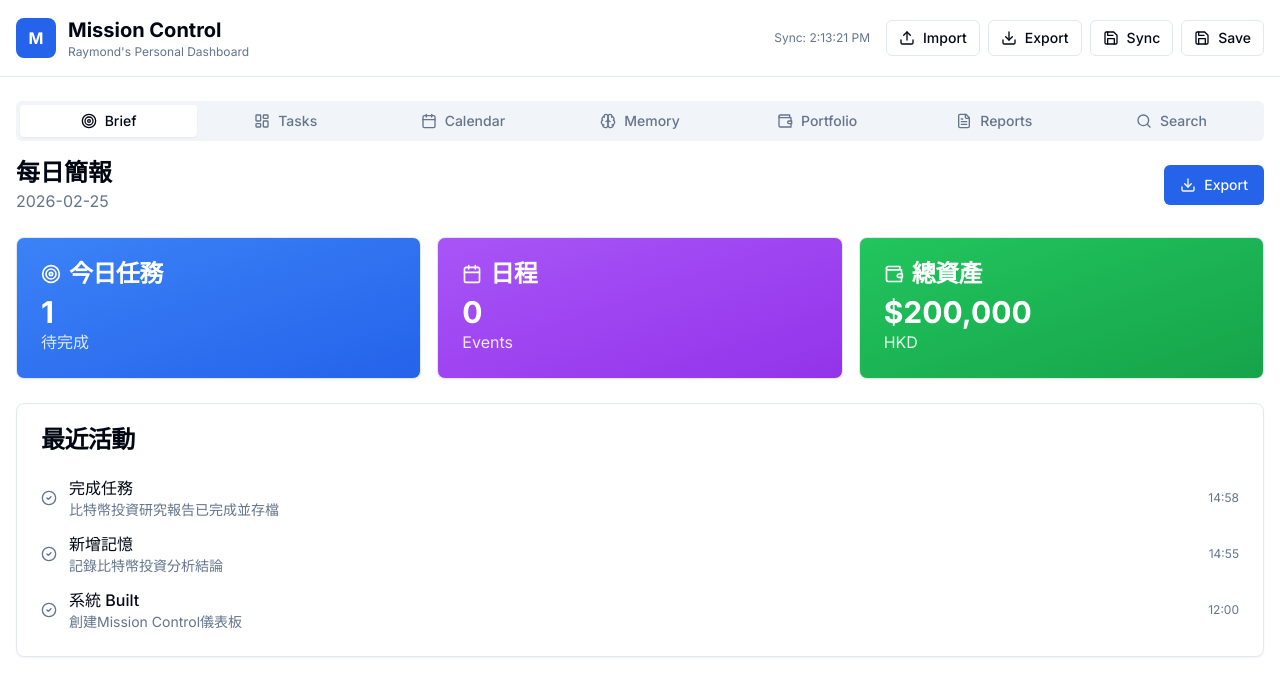
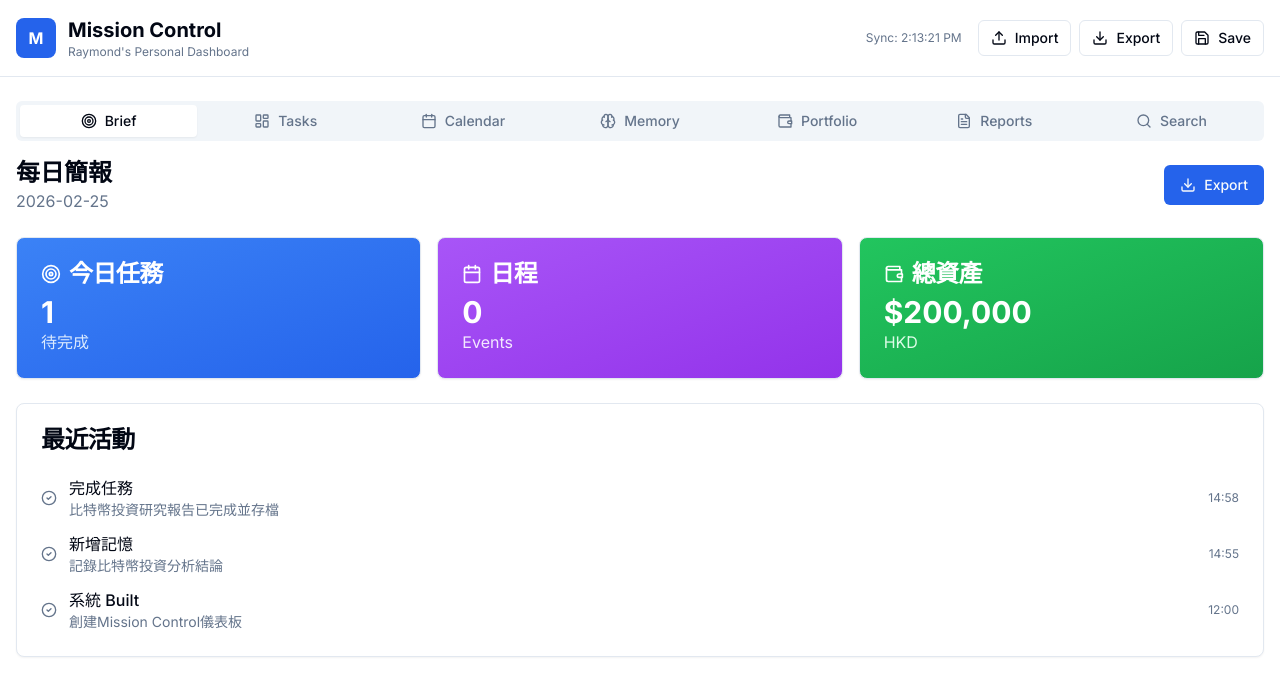
Before and after one commit to raymondyaukayin-crypto/mission-control, a Next.js app: page / in a window 1280 px wide. Shown: the top 696 px of the page. Built offline with nearby package versions, Linux system fonts and the light colour scheme.

Commit message:
Remove manual sync - use direct communication

```diff
--- a/src/app/page.tsx
+++ b/src/app/page.tsx
@@ -436,28 +436,6 @@ export default function MissionControl() {
     setShowAddTask(false)
   }
 
-  // Export tasks to active-tasks.md format
-  const exportToWorkspace = () => {
-    const todoTasks = tasks.filter(t => t.status === "todo")
-    let markdown = "# Active Tasks - 從 Mission Control 匯出\n\n"
-    markdown += "## 待辨事項\n\n"
-    markdown += "| Owner | 狀態 | 目標 | 下一步 | 預期產出 |\n"
-    markdown += "|-------|------|------|--------|----------|\n"
-
-    todoTasks.forEach(t => {
-      const status = t.status === "todo" ? "📋 待辦" : t.status === "in_progress" ? "🔄 進行中" : "✅ 完成"
-      markdown += `| ${t.owner} | ${status} | ${t.title} | [ ] ${t.description} | - |\n`
-    })
-
-    markdown += "\n---\n"
-    markdown += `_匯出時間：${new Date().toLocaleString('zh-HK')}_\n`
-
-    // Copy to clipboard
-    navigator.clipboard.writeText(markdown).then(() => {
-      alert("已複製到剪貼簿！可以貼上到 active-tasks.md")
-    })
-  }
-
   const handleImport = (e: React.ChangeEvent<HTMLInputElement>) => {
     const file = e.target.files?.[0]
     if (file) {
@@ -491,7 +469,6 @@ export default function MissionControl() {
               <input type="file" ref={fileInputRef} accept=".json" style={{ display: 'none' }} id="import-file" onChange={handleImport} />
               <label htmlFor="import-file"><Button variant="outline" size="sm" asChild><span><Upload className="w-4 h-4 mr-2" />Import</span></Button></label>
               <Button variant="outline" size="sm" onClick={() => exportData({ tasks, memories, activities, events, portfolio })}><Download className="w-4 h-4 mr-2" />Export</Button>
-              <Button variant="outline" size="sm" onClick={exportToWorkspace}><Save className="w-4 h-4 mr-2" />Sync</Button>
               <Button variant="outline" size="sm" onClick={handleSave}><Save className="w-4 h-4 mr-2" />Save</Button>
             </div>
           </div>
```
